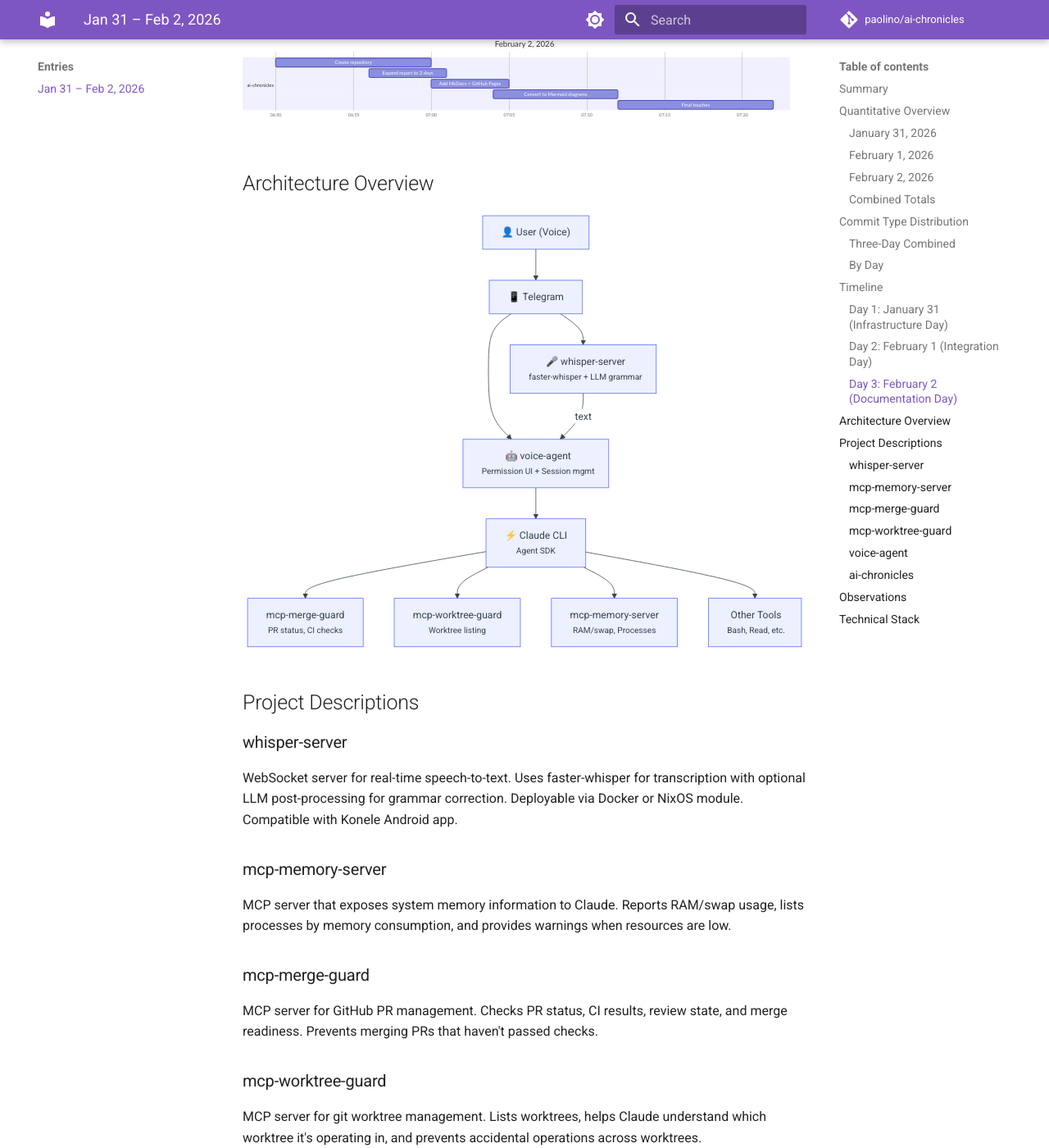
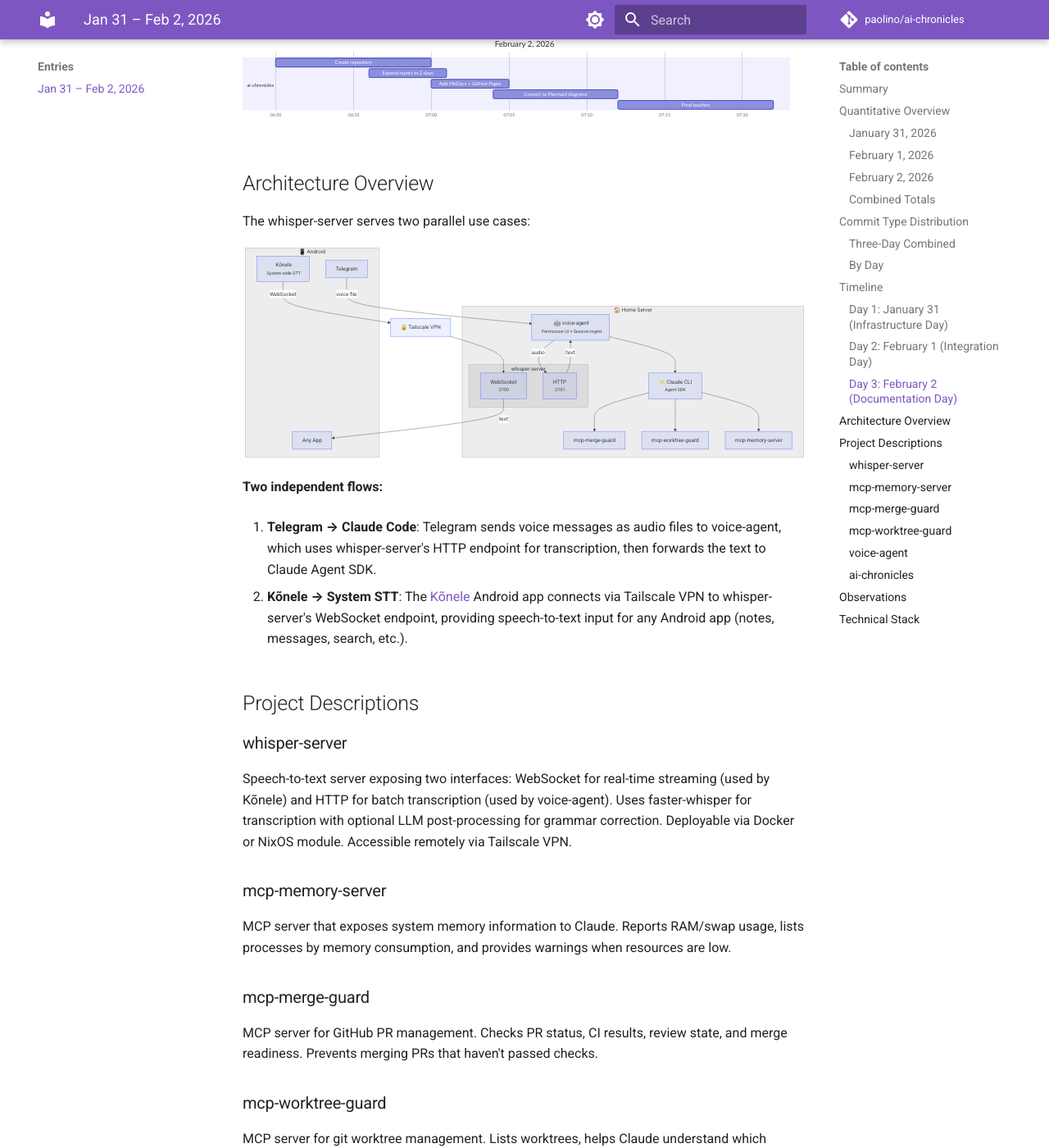
Before and after one commit to paolino/ai-chronicles, an MkDocs documentation site: the page built from docs/entries/2026-01-31-02-01.md, in a window 1280 px wide and 1400 px high, scrolled down 3902 px. Shown: the whole window at 82% size. Built offline with MkDocs 1.6.1 and Material for MkDocs 9.7.7, drawn with Linux system fonts in a browser that asks for light colours; comment, search, counter and statistics services are not loaded; some of the changed text lies outside the part shown.

Commit message:
docs: add Kõnele and Tailscale to architecture
- Show two parallel flows: Telegram→Claude and Kõnele→System STT
- Document WebSocket (streaming) vs HTTP (batch) interfaces
- Add Tailscale VPN for remote access
- Update whisper-server description
- Add networking to technical stack

Co-Authored-By: Claude Opus 4.5 <noreply@anthropic.com>

````diff
--- a/docs/entries/2026-01-31-02-01.md
+++ b/docs/entries/2026-01-31-02-01.md
@@ -166,33 +166,53 @@ gantt
 
 ## Architecture Overview
 
+The whisper-server serves two parallel use cases:
+
 ```mermaid
 flowchart TD
-    User["👤 User (Voice)"]
-    Telegram["📱 Telegram"]
-    Whisper["🎤 whisper-server<br/><small>faster-whisper + LLM grammar</small>"]
-    VoiceAgent["🤖 voice-agent<br/><small>Permission UI + Session mgmt</small>"]
-    Claude["⚡ Claude CLI<br/><small>Agent SDK</small>"]
-    MergeGuard["mcp-merge-guard<br/><small>PR status, CI checks</small>"]
-    WorktreeGuard["mcp-worktree-guard<br/><small>Worktree listing</small>"]
-    MemoryServer["mcp-memory-server<br/><small>RAM/swap, Processes</small>"]
-    OtherTools["Other Tools<br/><small>Bash, Read, etc.</small>"]
+    subgraph android["📱 Android"]
+        Konele["Kõnele<br/><small>System-wide STT</small>"]
+        Telegram["Telegram"]
+        AnyApp["Any App"]
+    end
 
-    User --> Telegram
-    Telegram --> Whisper
-    Telegram --> VoiceAgent
-    Whisper -->|text| VoiceAgent
+    subgraph home["🏠 Home Server"]
+        subgraph whisper["whisper-server"]
+            WS["WebSocket<br/><small>:2700</small>"]
+            HTTP["HTTP<br/><small>:2701</small>"]
+        end
+        VoiceAgent["🤖 voice-agent<br/><small>Permission UI + Session mgmt</small>"]
+        Claude["⚡ Claude CLI<br/><small>Agent SDK</small>"]
+        MergeGuard["mcp-merge-guard"]
+        WorktreeGuard["mcp-worktree-guard"]
+        MemoryServer["mcp-memory-server"]
+    end
+
+    Tailscale["🔒 Tailscale VPN"]
+
+    Konele -->|WebSocket| Tailscale
+    Tailscale --> WS
+    WS -->|text| AnyApp
+
+    Telegram -->|voice file| VoiceAgent
+    VoiceAgent -->|audio| HTTP
+    HTTP -->|text| VoiceAgent
     VoiceAgent --> Claude
     Claude --> MergeGuard
     Claude --> WorktreeGuard
     Claude --> MemoryServer
-    Claude --> OtherTools
 ```
+
+**Two independent flows:**
+
+1. **Telegram → Claude Code**: Telegram sends voice messages as audio files to voice-agent, which uses whisper-server's HTTP endpoint for transcription, then forwards the text to Claude Agent SDK.
+
+2. **Kõnele → System STT**: The [Kõnele](https://github.com/Kaljurand/K6nele) Android app connects via Tailscale VPN to whisper-server's WebSocket endpoint, providing speech-to-text input for any Android app (notes, messages, search, etc.).
 
 ## Project Descriptions
 
 ### whisper-server
-WebSocket server for real-time speech-to-text. Uses faster-whisper for transcription with optional LLM post-processing for grammar correction. Deployable via Docker or NixOS module. Compatible with Konele Android app.
+Speech-to-text server exposing two interfaces: WebSocket for real-time streaming (used by Kõnele) and HTTP for batch transcription (used by voice-agent). Uses faster-whisper for transcription with optional LLM post-processing for grammar correction. Deployable via Docker or NixOS module. Accessible remotely via Tailscale VPN.
 
 ### mcp-memory-server
 MCP server that exposes system memory information to Claude. Reports RAM/swap usage, lists processes by memory consumption, and provides warnings when resources are low.
@@ -222,7 +242,8 @@ Five projects went from zero to released in under 48 hours (including sleep and
 - **Languages**: Python (whisper-server, mcp-memory-server, voice-agent), TypeScript (mcp-merge-guard, mcp-worktree-guard), Nix
 - **ML/Audio**: faster-whisper, llama-cpp-python
 - **Infrastructure**: Nix Flakes, Docker, GitHub Actions
-- **Protocols**: WebSocket (whisper), MCP (Claude tools), Telegram Bot API
+- **Protocols**: WebSocket (whisper), HTTP (whisper), MCP (Claude tools), Telegram Bot API
+- **Networking**: Tailscale VPN (remote access to whisper-server)
 - **Release Management**: release-please, conventional commits
 
 ---
````
Also changed, not shown: drafts/2026-01-31-02-01.md (+38 -17 lines).
